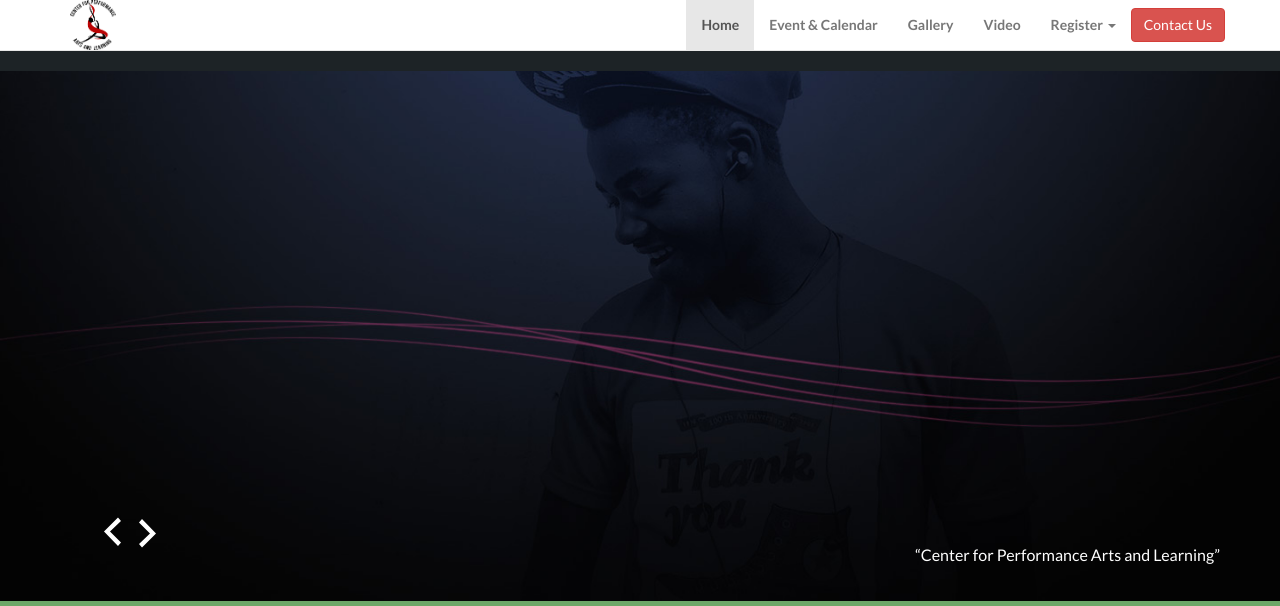
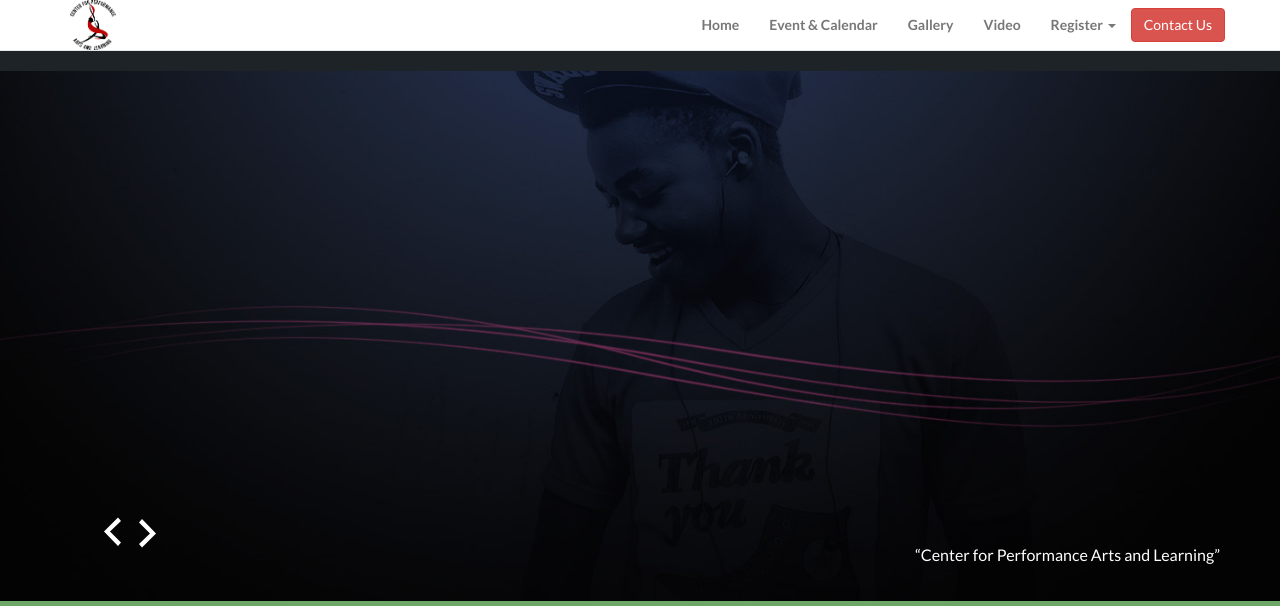
Before and after one commit to 00baker/dance, a Django app: page /contact_us in a window 1280 px wide. Shown: the top 606 px of the page. Run offline with Django 3.2, Linux system fonts and the light colour scheme; some libraries are stand-ins or nearby versions.

Commit message:
Update contactus.html
little change in contact us

```diff
--- a/templates/home/contactus.html
+++ b/templates/home/contactus.html
@@ -35,7 +35,7 @@
                     </div>
                     <div id="navbar" class="navbar-collapse collapse">
                         <ul class="nav navbar-nav navbar-right">
-                            <li class="active"><a href="{% url 'home' %}">Home</a></li>
+                            <li><a href="{% url 'home' %}">Home</a></li>
                             <li><a href="{% url 'calendar_current_month' %}">Event & Calendar</a></li>
                             <li><a href="{% url 'gallery' %}">Gallery</a></li>
                             <li><a href="{% url 'video' %}">Video</a></li>
```
